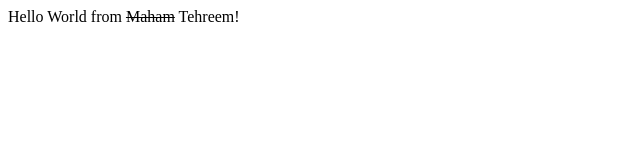
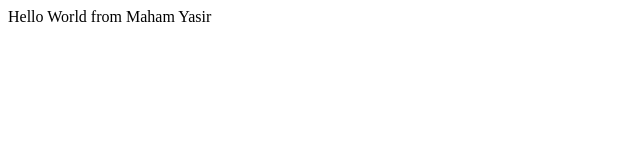
Before and after one commit to MahamYasir/Bootcamp_2020, a plain HTML site: page index.html in a window 1280 px wide. Shown: the full height of the page, 0-640 px from the left. Drawn offline with Linux system fonts and the light colour scheme.

Commit message:
updated name index.html

```diff
--- a/index.html
+++ b/index.html
@@ -5,7 +5,7 @@
 </head>
 <body>
     <div>
-        Hello World from <s>Maham</s> Tehreem!
+        Hello World from Maham Yasir
     </div>
 </body>
 </html>
```
